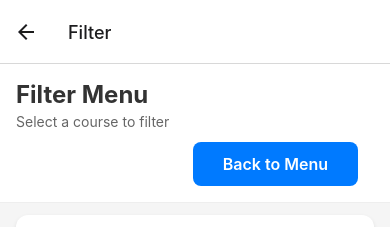
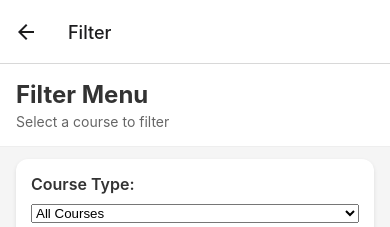
Before and after one commit to ST10480829-BandileMthabela/mast-part-2, a React Native app: screen /Filter in a window 390 px wide. Shown: the top 227 px of the page. Built offline with nearby package versions, Linux system fonts and the light colour scheme.

Commit message:
removed back to menu touchable opacity (The stack navigating work oon ios and android well after I checked)

```diff
--- a/filter.tsx
+++ b/filter.tsx
@@ -165,15 +165,7 @@ export default function Filter() {
         <Text style={styles.headerTitle}>Filter Menu</Text>
         <Text style={styles.headerSubtitle}>Select a course to filter</Text>
 
-        {/* Top navigation button moved here from bottom navBar */}
-        <View style={styles.topActions}>
-          <TouchableOpacity
-            style={styles.navButton}
-            onPress={() => navigation.navigate('Menu', {})}
-          >
-            <Text style={styles.navButtonText}>Back to Menu</Text>
-          </TouchableOpacity>
-        </View>
+
       </View>
 
       <View style={styles.pickerSection}>
```
